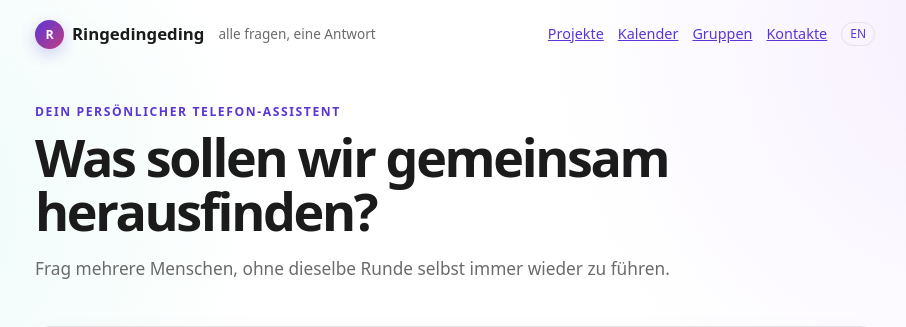
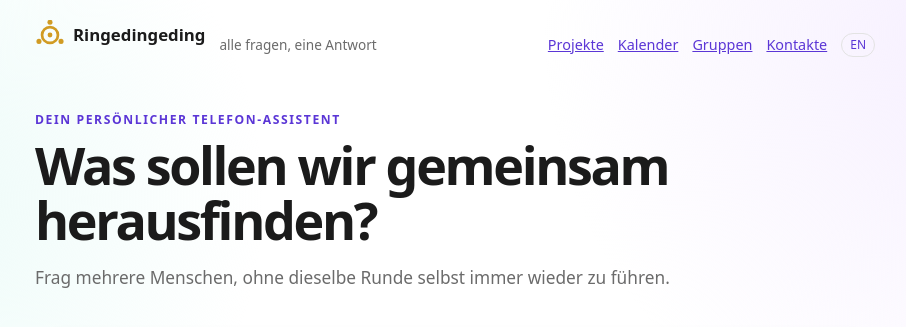
Before and after one commit to ellmos-ai/ringedingeding, a FastAPI app: page / in a window 1280 px wide. Shown: the top 327 px of the page, without its empty margins (185-1091 px from the left). Run offline with FastAPI, Linux system fonts and the light colour scheme; data that the repository does not hold is empty.

Commit message:
feat: a logo with a wordmark, and it runs through every surface
The mark is one ring with three people around it: several were asked, the
replies become one result. It replaces the violet "R" disc in the header and
gives the tab an icon; the amber comes down a step on the light interface,
where the brand tone made for a near-black ground reads as a smudge.

logo.svg holds the wordmark as outlines, not as <text>, so it renders the
same on a machine without Inter. logo.png (1280px, transparent) and
logo-square.png (512px, brand plate) come from that same source, as do the
banner and the video thumbnail.

318 tests.

Co-Authored-By: Claude Opus 5 <noreply@anthropic.com>

```diff
--- a/pyproject.toml
+++ b/pyproject.toml
@@ -47,6 +47,7 @@ ringedingeding = [
   "web/templates/*.html",
   "web/static/*.css",
   "web/static/*.js",
+  "web/static/*.svg",
 ]
 
 [tool.pytest.ini_options]
--- a/ringedingeding/web/static/app.css
+++ b/ringedingeding/web/static/app.css
@@ -52,7 +52,7 @@ code { background: var(--soft); padding: 1px 5px; border-radius: 4px; font-size:
   max-width: 880px; margin: 0 auto; padding: 20px;
 }
 .brand { display: inline-flex; align-items: center; gap: 8px; font-weight: 720; font-size: 1.05rem; text-decoration: none; color: var(--ink); }
-.brand-ring { display: grid; place-items: center; width: 29px; height: 29px; border-radius: 50%; color: #fff; font-size: .78rem; background: linear-gradient(135deg, var(--accent), var(--advisor)); box-shadow: 0 5px 16px #5b36d640; }
+.brand-mark { display: block; width: 30px; height: 30px; flex: none; }
 .tagline { color: var(--muted); font-size: 0.85rem; }
 .top nav { margin-left: auto; display: flex; gap: 14px; font-size: 0.9rem; align-items: center; }
 .top .language { border: 1px solid var(--line); border-radius: 999px; padding: 2px 8px; text-decoration: none; font-size: .75rem; }
--- a/ringedingeding/web/templates/base.html
+++ b/ringedingeding/web/templates/base.html
@@ -4,13 +4,17 @@
   <meta charset="utf-8">
   <meta name="viewport" content="width=device-width, initial-scale=1">
   <title>{% block title %}Ringedingeding{% endblock %}</title>
+  <link rel="icon" href="/static/logo-square.svg">
   <link rel="stylesheet" href="/static/app.css">
   <script src="/static/htmx.min.js" defer></script>
   {% block head %}{% endblock %}
 </head>
 <body>
 <header class="top">
-  <a class="brand" href="/"><span class="brand-ring">R</span>Ringedingeding</a>
+  {# The mark: one ring, three people around it. Same shape as logo.svg and
+     banner.png, generated from _calle-videos/_assets/logos/logos.py. Inline so
+     the header never flashes an empty box while an icon file loads. #}
+  <a class="brand" href="/"><svg class="brand-mark" viewBox="0 0 100 100" aria-hidden="true" focusable="false"><circle cx="50" cy="50" r="26.5" fill="none" stroke="#D19B23" stroke-width="9"/><circle cx="50" cy="50" r="8" fill="#D19B23"/><circle cx="50" cy="7.5" r="8.4" fill="#D19B23"/><circle cx="86.81" cy="71.25" r="8.4" fill="#D19B23"/><circle cx="13.19" cy="71.25" r="8.4" fill="#D19B23"/></svg>Ringedingeding</a>
   <span class="tagline">{{ t('alle fragen, eine Antwort') }}</span>
   <nav>
     <a href="/">{{ t('Projekte') }}</a>
```
Also changed, not shown: banner.png, logo-square.png (added), logo.png (added), logo.svg (added), ringedingeding/web/static/logo-square.svg (added), ringedingeding/web/static/logo.svg (added).
